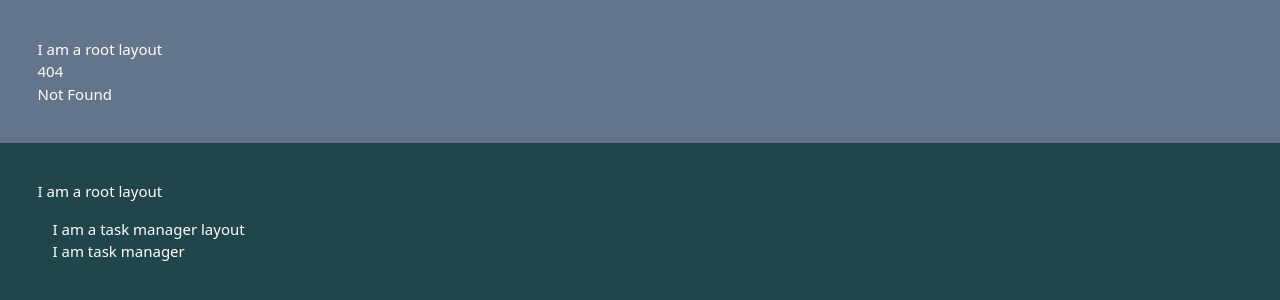
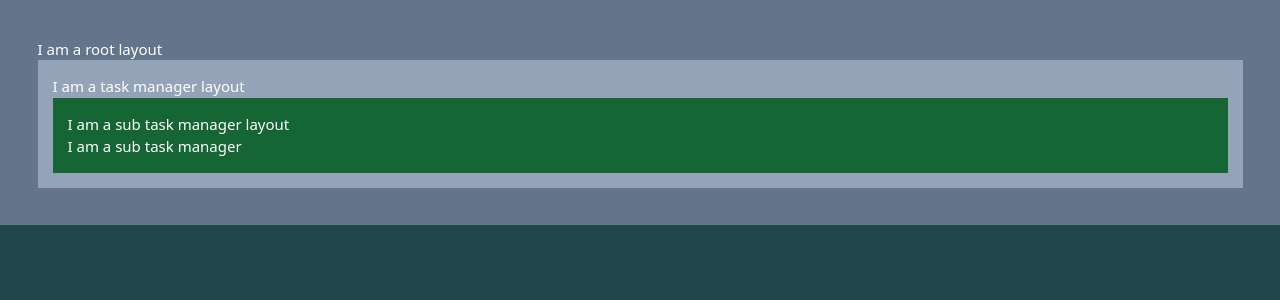
Before and after one commit to allanReyMacasaquit/almac, a SvelteKit app in the folder apps/task/: page /task-manager/sub-task-manager in a window 1280 px wide. Before the commit this address had no page. Shown: the top 300 px of the page. Built offline with nearby package versions, Linux system fonts and the light colour scheme.

Commit message:
task sub page and layout

```diff
--- a/apps/task/src/routes/+layout.svelte
+++ b/apps/task/src/routes/+layout.svelte
@@ -6,11 +6,3 @@
   I am a root layout
   <slot />
 </div>
-
-<div class="text-white p-10">
-  I am a root layout
-  <div class="text-white p-4">
-    I am a task manager layout
-   <div class="text-white">I am task manager</div>
-  </div>
-</div>
--- /dev/null
+++ b/apps/task/src/routes/task-manager/sub-task-manager/+layout.svelte
@@ -0,0 +1,4 @@
+<div class="bg-green-800 p-4">
+    I am a sub task manager layout
+    <slot/>
+</div>
--- /dev/null
+++ b/apps/task/src/routes/task-manager/sub-task-manager/+page.svelte
@@ -0,0 +1,3 @@
+<div>
+    I am a sub task manager
+</div>
```
